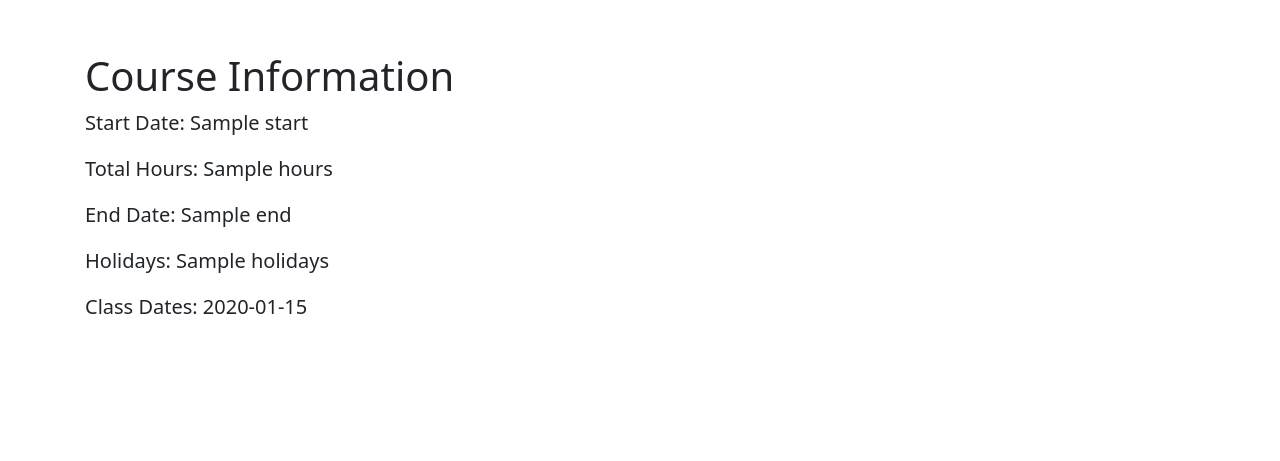
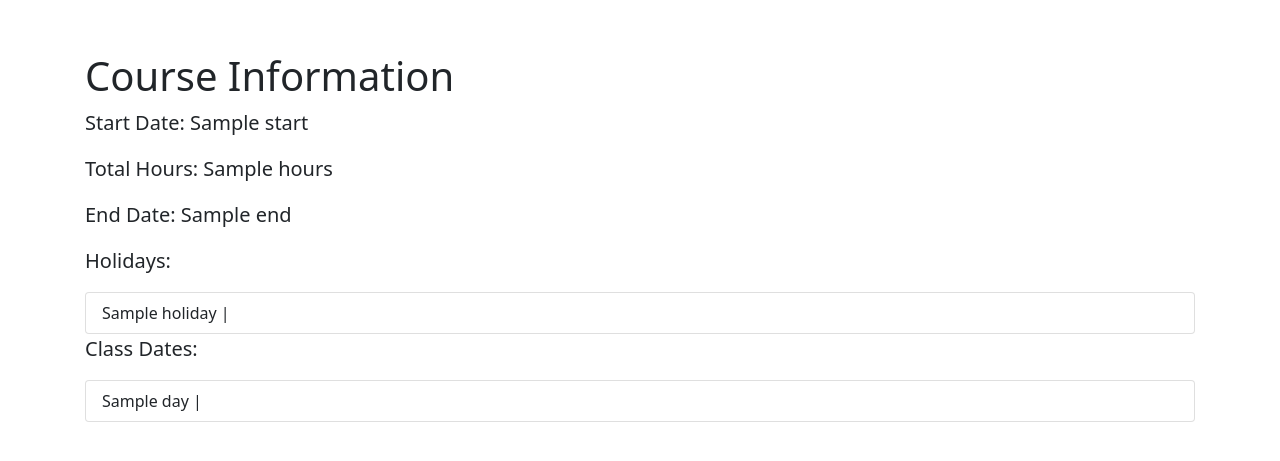
Before and after one commit to ctmarxen/ga-course-calendar-creator, a Flask app: template templates/result.html in a window 1280 px wide. Shown: the part 56-517 px from the top of the page. Run offline with Flask 2, Linux system fonts and the light colour scheme; the template is opened without the code that fills it: most values are stand-ins (such as "Sample title", 1, 10 or a date in 2020).

Commit message:
modified results page

```diff
--- a/main.py
+++ b/main.py
@@ -13,6 +13,7 @@ extra_holidays = [date(2021, 7, 3), date(2021, 9, 4), date(2021, 11, 24), date(2
 holidays21 = []
 holidays22 = []
 day_tracker2 = datetime(2021, 7, 1)
+dates_by_week = []
 
 while day_tracker2.year < 2023:
     if cal.is_holiday(date(day=day_tracker2.day, month=day_tracker2.month, year=day_tracker2.year), extra_holidays=extra_holidays) and cal.get_holiday_label(date(day=day_tracker2.day, month=day_tracker2.month, year=day_tracker2.year)) != 'Columbus Day':
@@ -26,58 +27,110 @@ for _ in range(1,12):
     holidays21.append('')
 print(len(holidays21))
 print(len(holidays22))
+
 #need to add in choice of three day or four day
-def course_calculator(month, day, year, type, hours=0):
+def course_calculator(month, day, year, type):
     total_hours = 0
     day_tracker = datetime(year, month, day)
-    while total_hours < 420:
-        while type == 'three' and total_hours < 420:
+    week_dates = []
+    if type == 'three' or type == 'four':
+        hour_goal = 420
+    else:
+        hour_goal = 480
+    while total_hours < hour_goal:
+        while type == 'three' and total_hours < hour_goal:
             # can add holidays to this I believe, which could be stored in a database
             if not cal.is_holiday(date(day=day_tracker.day, month=day_tracker.month, year=day_tracker.year), extra_holidays=extra_holidays) or cal.get_holiday_label(date(day=day_tracker.day, month=day_tracker.month, year=day_tracker.year)) == 'Columbus Day':
                 # Tuesday
                 if day_tracker.weekday() == 1:
                     course_dates.append(day_tracker.date().strftime("%m-%d-%Y"))
+                    week_dates.append(day_tracker.date().strftime("%m-%d-%Y"))
                     total_hours += 4.25
                 # Wednesday
                 elif day_tracker.weekday() == 2:
                     course_dates.append(day_tracker.date().strftime("%m-%d-%Y"))
+                    week_dates.append(day_tracker.date().strftime("%m-%d-%Y"))
                     total_hours += 4.25
                 # Saturday
                 elif day_tracker.weekday() == 5:
                     course_dates.append(day_tracker.date().strftime("%m-%d-%Y"))
+                    week_dates.append(day_tracker.date().strftime("%m-%d-%Y"))
                     total_hours += 8
             else:
-                holidays.append(day_tracker.date().strftime("%m-%d-%Y"))
+                if day_tracker.weekday() in [1, 2, 5]:
+                    holidays.append(day_tracker.date().strftime("%m-%d-%Y"))
             # after adding hours, move forward a day
             day_tracker += timedelta(days=1)
             # Change weektype if the day is Sunday
             if day_tracker.weekday() == 6:
+                if week_dates != []:
+                    dates_by_week.append(week_dates)
+                    week_dates = []
                 type = "four"
-        while type == 'four' and total_hours < 420:
+        while type == 'four' and total_hours < hour_goal:
             if not cal.is_holiday(date(day=day_tracker.day, month=day_tracker.month, year=day_tracker.year), extra_holidays=extra_holidays) or cal.get_holiday_label(date(day=day_tracker.day, month=day_tracker.month, year=day_tracker.year)) == 'Columbus Day':
                 # Tuesday
                 if day_tracker.weekday() == 1:
                     course_dates.append(day_tracker.date().strftime("%m-%d-%Y"))
+                    week_dates.append(day_tracker.date().strftime("%m-%d-%Y"))
                     total_hours += 4.25
                 # Wednesday
                 elif day_tracker.weekday() == 2:
                     course_dates.append(day_tracker.date().strftime("%m-%d-%Y"))
+                    week_dates.append(day_tracker.date().strftime("%m-%d-%Y"))
                     total_hours += 4.25
                 # Thursday
                 elif day_tracker.weekday() == 3:
                     course_dates.append(day_tracker.date().strftime("%m-%d-%Y"))
+                    week_dates.append(day_tracker.date().strftime("%m-%d-%Y"))
                     total_hours += 2
                 # Saturday
                 elif day_tracker.weekday() == 5:
                     course_dates.append(day_tracker.date().strftime("%m-%d-%Y"))
+                    week_dates.append(day_tracker.date().strftime("%m-%d-%Y"))
                     total_hours += 8
             else:
-                holidays.append(day_tracker.date().strftime("%m-%d-%Y"))
+                if day_tracker.weekday() in [1, 2, 3, 5]:
+                    holidays.append(day_tracker.date().strftime("%m-%d-%Y"))
             # after adding hours, move forward a day
             day_tracker += timedelta(days=1)
             # Change weektype if the day is Sunday
-            if day_tracker.weekday() == 6 and total_hours < 420:
+            if day_tracker.weekday() == 6:
+                if week_dates != []:
+                    dates_by_week.append(week_dates)
+                    week_dates = []
                 type = "three"
+        while type == 'noalt' and total_hours < hour_goal:
+            if not cal.is_holiday(date(day=day_tracker.day, month=day_tracker.month, year=day_tracker.year), extra_holidays=extra_holidays) or cal.get_holiday_label(date(day=day_tracker.day, month=day_tracker.month, year=day_tracker.year)) == 'Columbus Day':
+                # Tuesday
+                if day_tracker.weekday() == 1:
+                    course_dates.append(day_tracker.date().strftime("%m-%d-%Y"))
+                    week_dates.append(day_tracker.date().strftime("%m-%d-%Y"))
+                    total_hours += 4.25
+                # Wednesday
+                elif day_tracker.weekday() == 2:
+                    course_dates.append(day_tracker.date().strftime("%m-%d-%Y"))
+                    week_dates.append(day_tracker.date().strftime("%m-%d-%Y"))
+                    total_hours += 4.25
+                # Thursday
+                elif day_tracker.weekday() == 3:
+                    course_dates.append(day_tracker.date().strftime("%m-%d-%Y"))
+                    week_dates.append(day_tracker.date().strftime("%m-%d-%Y"))
+                    total_hours += 3.5
+                # Saturday
+                elif day_tracker.weekday() == 5:
+                    course_dates.append(day_tracker.date().strftime("%m-%d-%Y"))
+                    week_dates.append(day_tracker.date().strftime("%m-%d-%Y"))
+                    total_hours += 8
+            else:
+                if day_tracker.weekday() in [1, 2, 3, 5]:
+                    holidays.append(day_tracker.date().strftime("%m-%d-%Y"))
+            # after adding hours, move forward a day
+            day_tracker += timedelta(days=1)
+            if day_tracker.weekday() == 6:
+                if week_dates != []:
+                    dates_by_week.append(week_dates)
+                    week_dates = []
     # subtract one day to get the final day for the course
     day_tracker -= timedelta(days=1)
     print(len(course_dates))
@@ -86,7 +139,8 @@ def course_calculator(month, day, year, type, hours=0):
     print(f"Final course day: {day_tracker.date().strftime('%m-%d-%Y')}")
     print(f"Course Dates: {course_dates}")
     print(f"Holidays: {holidays}")
-    return {"hours": total_hours, "end": day_tracker.date().strftime('%m-%d-%Y'), 'dates': course_dates, 'holidays': holidays}
+    print(dates_by_week)
+    return {"hours": total_hours, "end": day_tracker.date().strftime('%m-%d-%Y'), 'weeks': dates_by_week, 'holidays': holidays}
 
 @app.route("/", methods=["GET","POST"])
 def home():
--- a/templates/index.html
+++ b/templates/index.html
@@ -43,8 +43,9 @@
 
       <select name="first-week" class="form-select" aria-label="Default select example">
         <option selected>Classes in the first week:</option>
-        <option value="three">Three</option>
-        <option value="four">Four</option>
+        <option value="three">SEIRFX-3</option>
+        <option value="four">SEIRFX-4</option>
+        <option value="noalt">UXDIRFX/DSIRFX</option>
       </select>
 
         <label for="start">Start date:</label>
--- a/templates/result.html
+++ b/templates/result.html
@@ -58,8 +58,16 @@
     <p class="lead">Start Date: {{ start }}</p>
     <p class="lead">Total Hours: {{ data.hours }}</p>
     <p class="lead">End Date: {{ data.end }}</p>
-    <p class="lead">Holidays: {{ data.holidays }}</p>
-    <p class="lead">Class Dates: {{ data.dates }}</p>
+    <p class="lead">Holidays:</p>
+    <ul class="list-group">
+      <li class="list-group-item">{% for holiday in data.holidays: %} {{ holiday }} | {% endfor %}</li>
+    </ul>
+    <p class="lead">Class Dates:</p>
+    <ul class="list-group">
+      {% for week in data.weeks: %}
+      <li class="list-group-item">{% for day in week: %} {{ day }} | {% endfor %}</li>
+      {% endfor %}
+    </ul>
   </div>
 </main>
 
```
